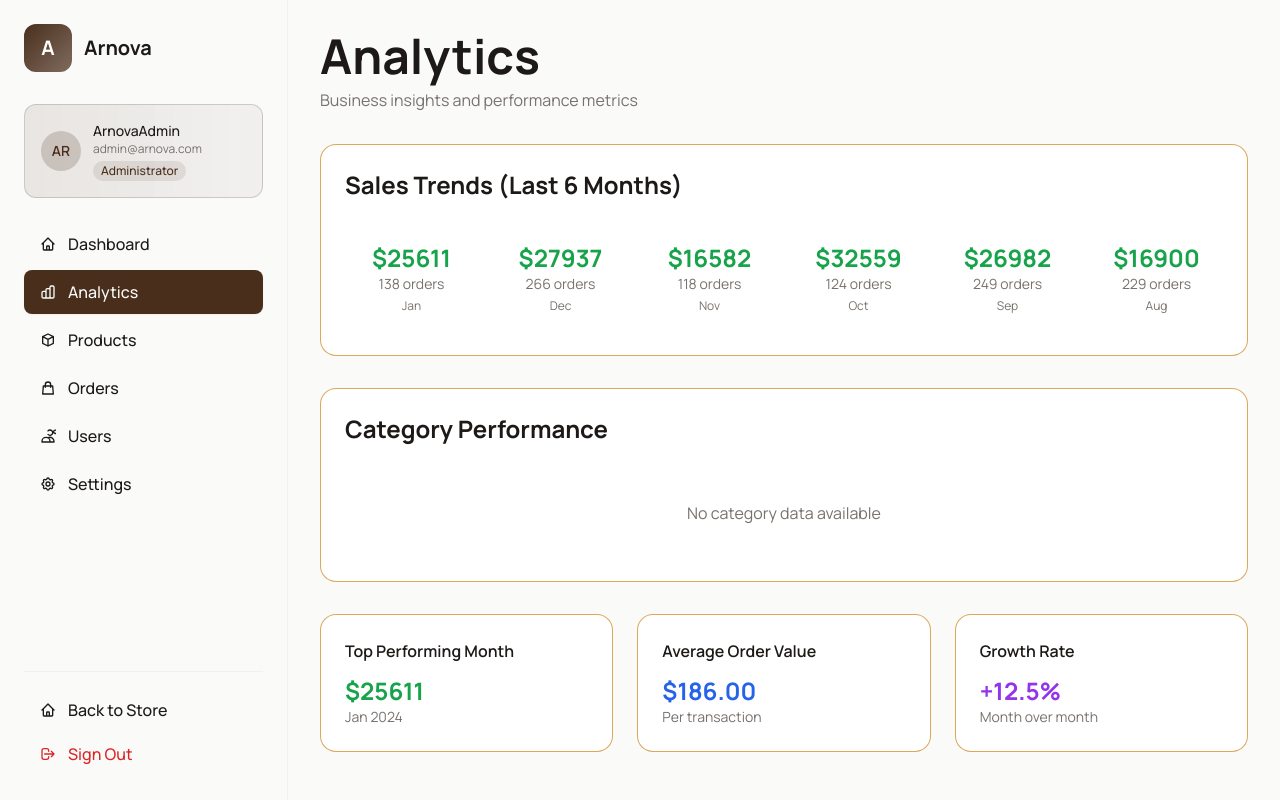
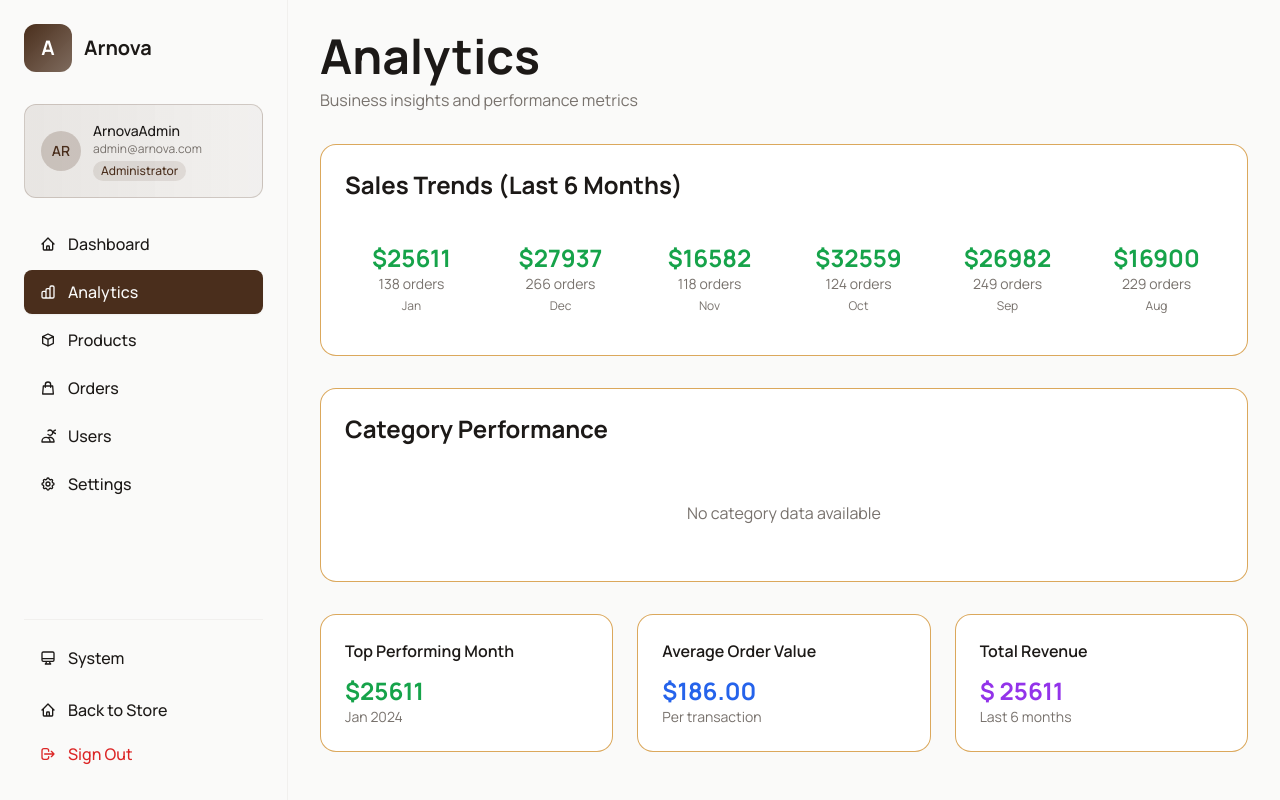
Before and after one commit to shopify-kenya/Arnova, a Django app: page /admin/analytics/ in a window 1280 px wide. Run offline with Django 5.2, Linux system fonts and the light colour scheme; a user stored in the database is signed in; data that the repository does not hold is empty; some libraries are stand-ins or nearby versions.

Commit message:
feat(admin): add dark/light/system theme support and remove dummy data
- Integrated dark/light/system theme switcher in admin sidebar
- Theme syncs with system preferences using localStorage
- Added CSS variables for light and dark modes
- Removed dummy percentage increases from dashboard stats
- Removed dummy growth rate from analytics page
- Theme persists across page reloads
- Smooth transitions between themes

```diff
--- a/templates/admin/analytics.html
+++ b/templates/admin/analytics.html
@@ -95,9 +95,18 @@
         </div>
 
         <div class="glass-strong rounded-2xl p-6 acrylic-card">
-            <h4 class="font-semibold text-foreground mb-3">Growth Rate</h4>
-            <div class="text-2xl font-bold text-purple-600">+12.5%</div>
-            <p class="text-sm text-muted-foreground">Month over month</p>
+            <h4 class="font-semibold text-foreground mb-3">Total Revenue</h4>
+            <div class="text-2xl font-bold text-purple-600">
+                {% if sales_trends %}
+                    ${% widthratio sales_trends|length 1 1 as total_months %}
+                    {% for trend in sales_trends %}
+                        {% if forloop.first %}{{ trend.sales|floatformat:0 }}{% endif %}
+                    {% endfor %}
+                {% else %}
+                    $0
+                {% endif %}
+            </div>
+            <p class="text-sm text-muted-foreground">Last 6 months</p>
         </div>
     </div>
 </div>
--- a/templates/admin/base.html
+++ b/templates/admin/base.html
@@ -1,39 +1,39 @@
 <!DOCTYPE html>
-<html lang="en">
+<html lang="en" class="antialiased">
 <head>
     <meta charset="UTF-8">
     <meta name="viewport" content="width=device-width, initial-scale=1.0">
     <title>{% block title %}Arnova Admin{% endblock %}</title>
     {% load static %}
     <script src="https://cdn.tailwindcss.com"></script>
-    <link rel="stylesheet" href="{% static 'admin/css/admin-theme.css' %}">
     <link href="https://fonts.googleapis.com/css2?family=Manrope:wght@200;300;400;500;600;700;800&display=swap" rel="stylesheet">
     <script>
         tailwind.config = {
+            darkMode: 'class',
             theme: {
                 extend: {
                     fontFamily: {
                         manrope: ['Manrope', 'sans-serif'],
                     },
                     colors: {
-                        border: 'hsl(20, 6%, 90%)',
-                        background: 'hsl(60, 9%, 98%)',
-                        foreground: 'hsl(24, 10%, 10%)',
+                        border: 'hsl(var(--border))',
+                        background: 'hsl(var(--background))',
+                        foreground: 'hsl(var(--foreground))',
                         primary: {
-                            DEFAULT: 'hsl(24, 45%, 20%)',
-                            foreground: 'hsl(60, 9%, 98%)',
+                            DEFAULT: 'hsl(var(--primary))',
+                            foreground: 'hsl(var(--primary-foreground))',
                         },
                         secondary: {
-                            DEFAULT: 'hsl(60, 5%, 96%)',
-                            foreground: 'hsl(24, 10%, 10%)',
+                            DEFAULT: 'hsl(var(--secondary))',
+                            foreground: 'hsl(var(--secondary-foreground))',
                         },
                         muted: {
-                            DEFAULT: 'hsl(60, 5%, 96%)',
-                            foreground: 'hsl(25, 5%, 45%)',
+                            DEFAULT: 'hsl(var(--muted))',
+                            foreground: 'hsl(var(--muted-foreground))',
                         },
                         accent: {
-                            DEFAULT: 'hsl(36, 64%, 57%)',
-                            foreground: 'hsl(24, 10%, 10%)',
+                            DEFAULT: 'hsl(var(--accent))',
+                            foreground: 'hsl(var(--accent-foreground))',
                         },
                     }
                 }
@@ -41,10 +41,34 @@
         }
     </script>
     <style>
+        :root {
+            --background: 60 9% 98%;
+            --foreground: 24 10% 10%;
+            --primary: 24 45% 20%;
+            --primary-foreground: 60 9% 98%;
+            --secondary: 60 5% 96%;
+            --secondary-foreground: 24 10% 10%;
+            --muted: 60 5% 96%;
+            --muted-foreground: 25 5% 45%;
+            --accent: 36 64% 57%;
+            --accent-foreground: 24 10% 10%;
+            --border: 20 6% 90%;
+        }
+        .dark {
+            --background: 24 60% 11%;
+            --foreground: 60 100% 94%;
+            --primary: 60 100% 94%;
+            --primary-foreground: 24 60% 11%;
+            --secondary: 24 45% 20%;
+            --secondary-foreground: 60 100% 94%;
+            --muted: 24 45% 20%;
+            --muted-foreground: 60 20% 70%;
+            --accent: 36 64% 57%;
+            --accent-foreground: 24 60% 11%;
+            --border: 24 45% 20%;
+        }
         body {
             font-family: 'Manrope', sans-serif;
-            background: hsl(60, 9%, 98%);
-            color: hsl(24, 10%, 10%);
         }
         .glass {
             background: rgba(255, 255, 255, 0.8);
@@ -58,12 +82,37 @@
             -webkit-backdrop-filter: blur(16px);
             border: 1px solid rgba(255, 255, 255, 0.3);
         }
+        .dark .glass {
+            background: rgba(0, 0, 0, 0.8);
+            border: 1px solid rgba(255, 255, 255, 0.1);
+        }
+        .dark .glass-strong {
+            background: rgba(0, 0, 0, 0.9);
+            border: 1px solid rgba(255, 255, 255, 0.2);
+        }
         .acrylic-card {
             backdrop-filter: blur(12px);
             -webkit-backdrop-filter: blur(12px);
-            border: 1px solid hsl(36, 64%, 57%, 0.9);
+            border: 1px solid hsl(var(--accent) / 0.9);
         }
     </style>
+    <script>
+        // Theme management
+        (function() {
+            const theme = localStorage.getItem('admin-theme') || 'system';
+            const applyTheme = (t) => {
+                if (t === 'dark' || (t === 'system' && window.matchMedia('(prefers-color-scheme: dark)').matches)) {
+                    document.documentElement.classList.add('dark');
+                } else {
+                    document.documentElement.classList.remove('dark');
+                }
+            };
+            applyTheme(theme);
+            window.matchMedia('(prefers-color-scheme: dark)').addEventListener('change', () => {
+                if (localStorage.getItem('admin-theme') === 'system') applyTheme('system');
+            });
+        })();
+    </script>
 </head>
 <body class="bg-background text-foreground">
     <!-- Sidebar -->
@@ -138,6 +187,18 @@
 
             <!-- Bottom Actions -->
             <div class="space-y-2 pt-4 border-t border-border/50">
+                <button onclick="cycleTheme()" class="flex items-center h-11 px-4 rounded-lg hover:bg-muted/50 text-foreground transition-colors w-full text-left">
+                    <svg id="theme-icon-sun" class="mr-3 h-4 w-4 hidden" fill="none" stroke="currentColor" viewBox="0 0 24 24">
+                        <path stroke-linecap="round" stroke-linejoin="round" stroke-width="2" d="M12 3v1m0 16v1m9-9h-1M4 12H3m15.364 6.364l-.707-.707M6.343 6.343l-.707-.707m12.728 0l-.707.707M6.343 17.657l-.707.707M16 12a4 4 0 11-8 0 4 4 0 018 0z"></path>
+                    </svg>
+                    <svg id="theme-icon-moon" class="mr-3 h-4 w-4 hidden" fill="none" stroke="currentColor" viewBox="0 0 24 24">
+                        <path stroke-linecap="round" stroke-linejoin="round" stroke-width="2" d="M20.354 15.354A9 9 0 018.646 3.646 9.003 9.003 0 0012 21a9.003 9.003 0 008.354-5.646z"></path>
+                    </svg>
+                    <svg id="theme-icon-system" class="mr-3 h-4 w-4 hidden" fill="none" stroke="currentColor" viewBox="0 0 24 24">
+                        <path stroke-linecap="round" stroke-linejoin="round" stroke-width="2" d="M9.75 17L9 20l-1 1h8l-1-1-.75-3M3 13h18M5 17h14a2 2 0 002-2V5a2 2 0 00-2-2H5a2 2 0 00-2 2v10a2 2 0 002 2z"></path>
+                    </svg>
+                    <span class="font-medium" id="theme-text">Theme</span>
+                </button>
                 <a href="/" class="flex items-center h-11 px-4 rounded-lg hover:bg-muted/50 text-foreground transition-colors">
                     <svg class="mr-3 h-4 w-4" fill="none" stroke="currentColor" viewBox="0 0 24 24">
                         <path stroke-linecap="round" stroke-linejoin="round" stroke-width="2" d="M3 12l2-2m0 0l7-7 7 7M5 10v10a1 1 0 001 1h3m10-11l2 2m-2-2v10a1 1 0 01-1 1h-3m-6 0a1 1 0 001-1v-4a1 1 0 011-1h2a1 1 0 011 1v4a1 1 0 001 1m-6 0h6"></path>
@@ -171,6 +232,37 @@
     </main>
 
     <script>
+        function cycleTheme() {
+            const themes = ['system', 'dark', 'light'];
+            const current = localStorage.getItem('admin-theme') || 'system';
+            const next = themes[(themes.indexOf(current) + 1) % themes.length];
+            localStorage.setItem('admin-theme', next);
+            applyTheme(next);
+            updateThemeUI(next);
+        }
+
+        function applyTheme(theme) {
+            if (theme === 'dark' || (theme === 'system' && window.matchMedia('(prefers-color-scheme: dark)').matches)) {
+                document.documentElement.classList.add('dark');
+            } else {
+                document.documentElement.classList.remove('dark');
+            }
+        }
+
+        function updateThemeUI(theme) {
+            document.getElementById('theme-icon-sun').classList.toggle('hidden', theme !== 'light');
+            document.getElementById('theme-icon-moon').classList.toggle('hidden', theme !== 'dark');
+            document.getElementById('theme-icon-system').classList.toggle('hidden', theme !== 'system');
+            const labels = { system: 'System', dark: 'Dark', light: 'Light' };
+            document.getElementById('theme-text').textContent = labels[theme];
+        }
+
+        // Initialize theme UI
+        document.addEventListener('DOMContentLoaded', () => {
+            const theme = localStorage.getItem('admin-theme') || 'system';
+            updateThemeUI(theme);
+        });
+
         function validateForm(form) {
             const required = form.querySelectorAll('[required]');
             for (let field of required) {
--- a/templates/admin/dashboard.html
+++ b/templates/admin/dashboard.html
@@ -17,7 +17,6 @@
                 <svg class="h-8 w-8 text-green-500" fill="none" stroke="currentColor" viewBox="0 0 24 24">
                     <path stroke-linecap="round" stroke-linejoin="round" stroke-width="2" d="M12 8c-1.657 0-3 .895-3 2s1.343 2 3 2 3 .895 3 2-1.343 2-3 2m0-8c1.11 0 2.08.402 2.599 1M12 8V7m0 1v8m0 0v1m0-1c-1.11 0-2.08-.402-2.599-1"></path>
                 </svg>
-                <span class="text-sm font-medium text-green-500">+12.5%</span>
             </div>
             <h3 class="text-2xl font-bold text-foreground mb-1">${{ total_revenue|floatformat:2|default:"0.00" }}</h3>
             <p class="text-sm text-muted-foreground">Total Revenue</p>
@@ -28,7 +27,6 @@
                 <svg class="h-8 w-8 text-blue-500" fill="none" stroke="currentColor" viewBox="0 0 24 24">
                     <path stroke-linecap="round" stroke-linejoin="round" stroke-width="2" d="M16 11V7a4 4 0 00-8 0v4M5 9h14l1 12H4L5 9z"></path>
                 </svg>
-                <span class="text-sm font-medium text-blue-500">+8.2%</span>
             </div>
             <h3 class="text-2xl font-bold text-foreground mb-1">{{ total_orders|default:"0" }}</h3>
             <p class="text-sm text-muted-foreground">Total Orders</p>
@@ -39,7 +37,6 @@
                 <svg class="h-8 w-8 text-purple-500" fill="none" stroke="currentColor" viewBox="0 0 24 24">
                     <path stroke-linecap="round" stroke-linejoin="round" stroke-width="2" d="M20 7l-8-4-8 4m16 0l-8 4m8-4v10l-8 4m0-10L4 7m8 4v10M4 7v10l8 4"></path>
                 </svg>
-                <span class="text-sm font-medium text-purple-500">+3.1%</span>
             </div>
             <h3 class="text-2xl font-bold text-foreground mb-1">{{ total_products|default:"0" }}</h3>
             <p class="text-sm text-muted-foreground">Total Products</p>
@@ -50,7 +47,6 @@
                 <svg class="h-8 w-8 text-orange-500" fill="none" stroke="currentColor" viewBox="0 0 24 24">
                     <path stroke-linecap="round" stroke-linejoin="round" stroke-width="2" d="M12 4.354a4 4 0 110 5.292M15 21H3v-1a6 6 0 0112 0v1zm0 0h6v-1a6 6 0 00-9-5.197m13.5-9a2.5 2.5 0 11-5 0 2.5 2.5 0 015 0z"></path>
                 </svg>
-                <span class="text-sm font-medium text-orange-500">+15.3%</span>
             </div>
             <h3 class="text-2xl font-bold text-foreground mb-1">{{ total_users|default:"0" }}</h3>
             <p class="text-sm text-muted-foreground">Total Customers</p>
```
